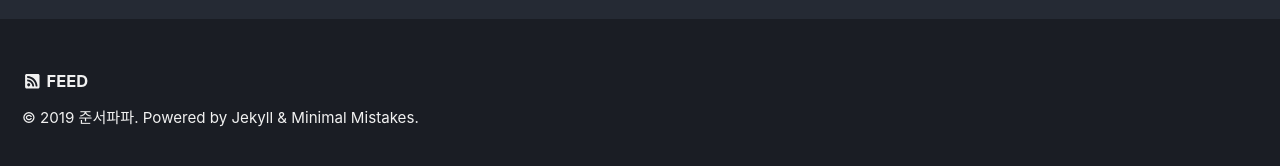
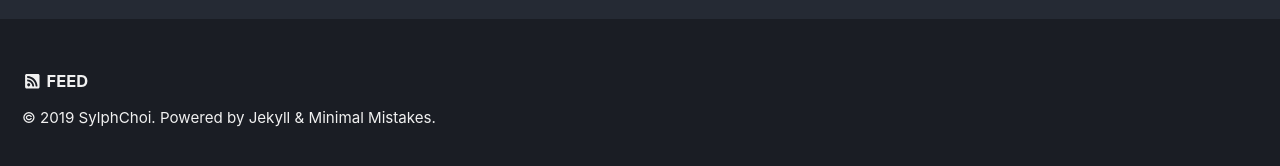
Before and after one commit to SylphChoi/SylphChoi.github.io, a Jekyll site: the page built from index.html, in a window 1280 px wide and 900 px high, scrolled down 222 px. Shown: the part 726-892 px from the top of the window. Built offline with Jekyll 4.4.1, drawn with Linux system fonts in a browser that asks for light colours; cached includes are drawn as plain includes; nearby versions of some CDN libraries; the list of posts is cut into pages by our own code.

Commit message:
Update _config.yml

```diff
--- a/_config.yml
+++ b/_config.yml
@@ -18,7 +18,7 @@ minimal_mistakes_skin    : "dark" # "air", "aqua", "contrast", "dark", "dirt", "
 locale                   : "kr-KOR"
 title                    : "준서파파_개발기"
 title_separator          : "-"
-name                     : "준서파파"
+name                     : "SylphChoi"
 description              : "An amazing 삽질기."
 url                      : "https://sylphchoi.github.io/"
 baseurl                  : ""
```
